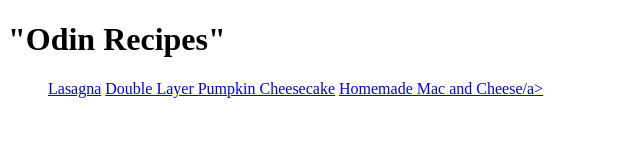
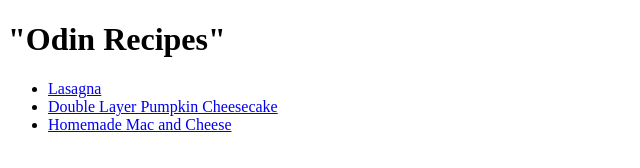
Before and after one commit to niturner/odin-recipes, a plain HTML site: page index.html in a window 1280 px wide. Shown: the whole page, without its empty margins (0-640 px from the left). Drawn offline with Linux system fonts and the light colour scheme.

Commit message:
index page list update

```diff
--- a/index.html
+++ b/index.html
@@ -10,9 +10,9 @@
     <h1>"Odin Recipes"</h1>
 
     <ul>
-        <a href="lasagna.html">Lasagna</a>
-        <a href="pumpkincheesecake.html">Double Layer Pumpkin Cheesecake</a>
-        <a href="macandcheese.html">Homemade Mac and Cheese/a>
+        <li><a href="lasagna.html">Lasagna</a></li>
+        <li><a href="pumpkincheesecake.html">Double Layer Pumpkin Cheesecake</a></li>
+        <li><a href="macandcheese.html">Homemade Mac and Cheese</a></li>
     </ul>
 
 </body>
```
